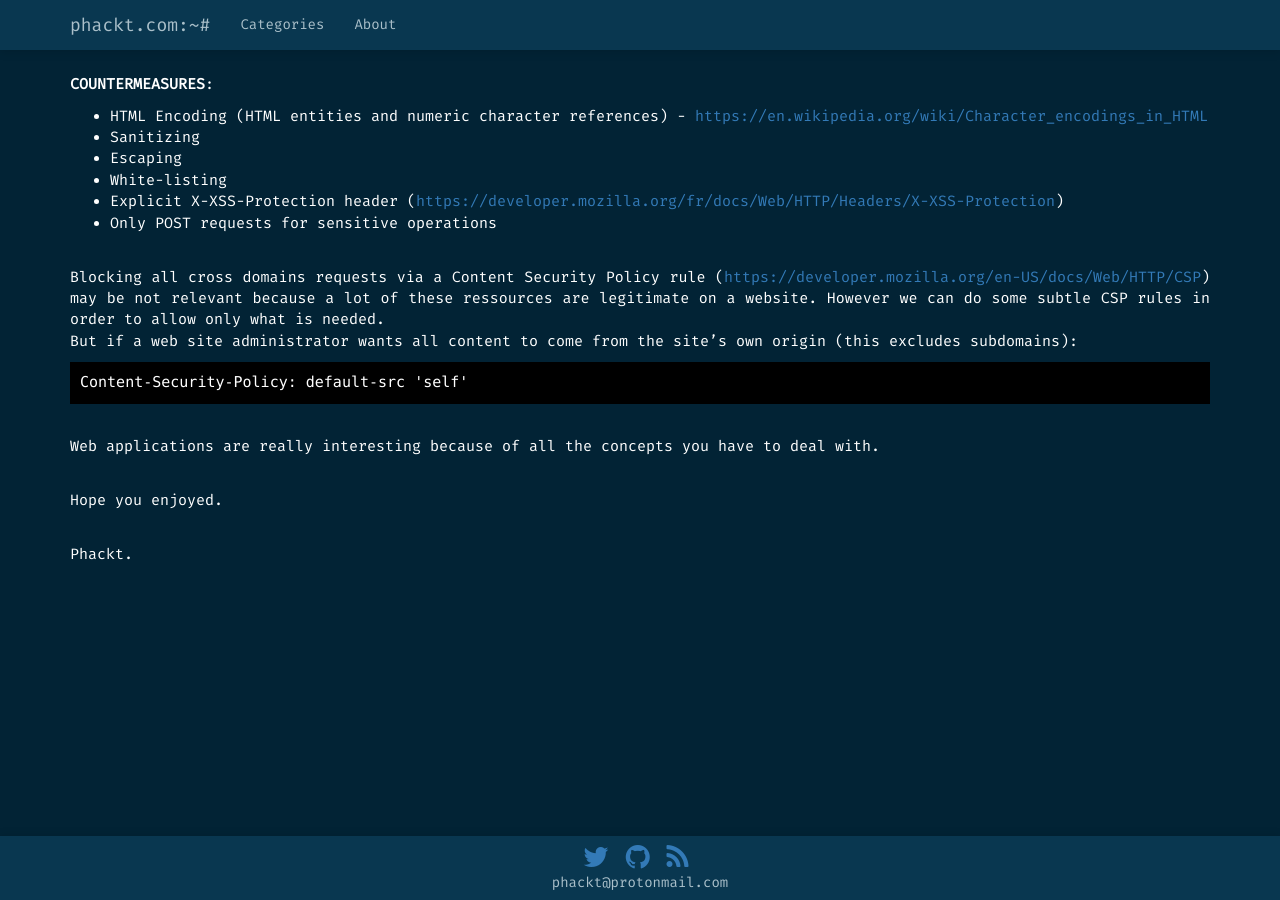
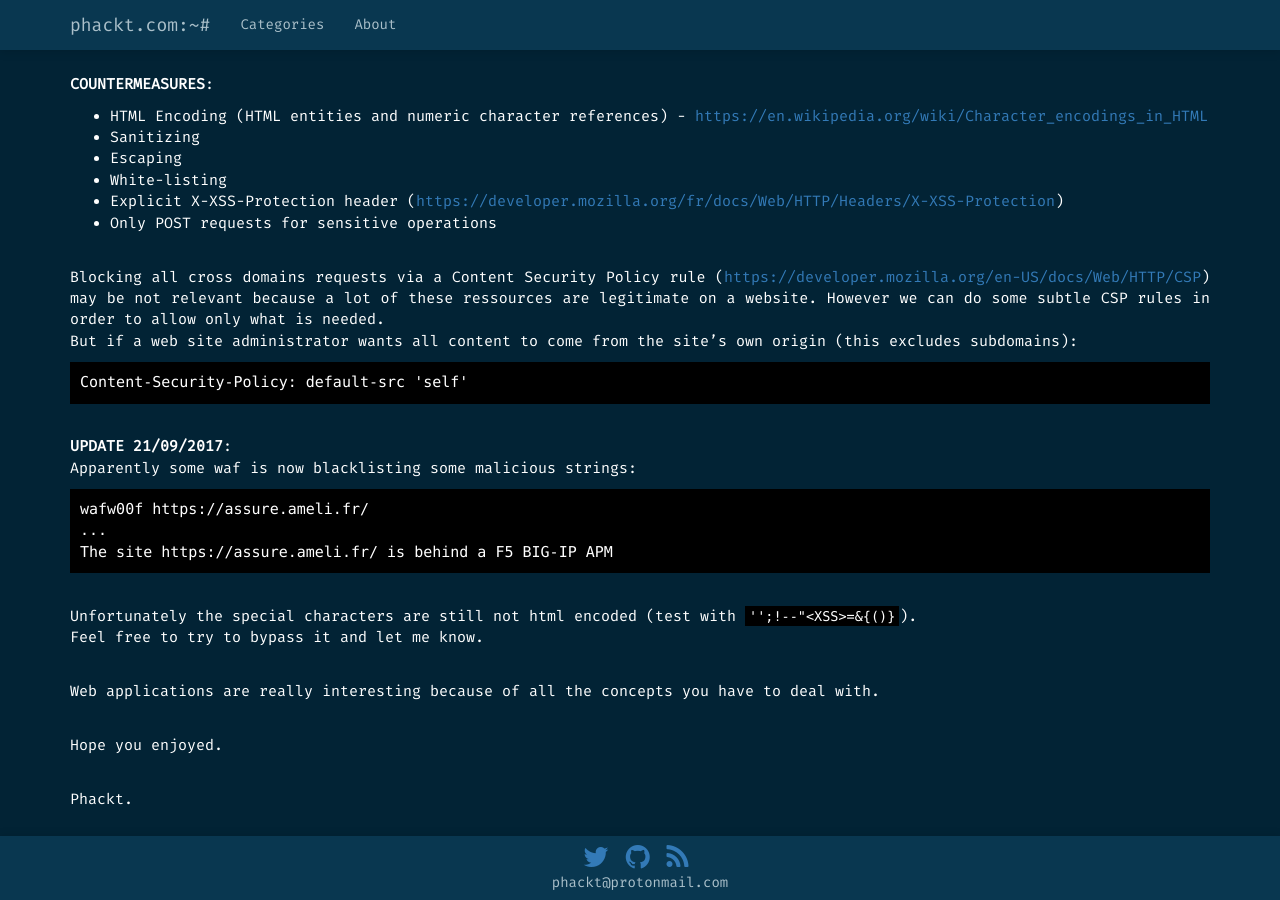
Before and after one commit to phackt/phackt.github.io, a Jekyll site: the page built from _posts/2017-07-25-xss-real-life-case-credentials-stealing.markdown, in a window 1280 px wide and 900 px high, scrolled down 4503 px. Built offline with Jekyll 4.4.1, drawn with Linux system fonts in a browser that asks for light colours; nearby versions of some CDN libraries; some web fonts are replaced; comment, search, counter and statistics services are not loaded.

Commit message:
update real case xss

````diff
--- a/_posts/2017-07-25-xss-real-life-case-credentials-stealing.markdown
+++ b/_posts/2017-07-25-xss-real-life-case-credentials-stealing.markdown
@@ -128,6 +128,17 @@ But if a web site administrator wants all content to come from the site's own or
 Content-Security-Policy: default-src 'self'
 ```
 
+**UPDATE 21/09/2017**:
+Apparently some waf is now blacklisting some malicious strings:
+```bash
+wafw00f https://assure.ameli.fr/
+...
+The site https://assure.ameli.fr/ is behind a F5 BIG-IP APM
+```
+
+Unfortunately the special characters are still not html encoded (test with ```'';!--"<XSS>=&{()}```).
+Feel free to try to bypass it and let me know.
+
 Web applications are really interesting because of all the concepts you have to deal with.
 
 Hope you enjoyed.
````
